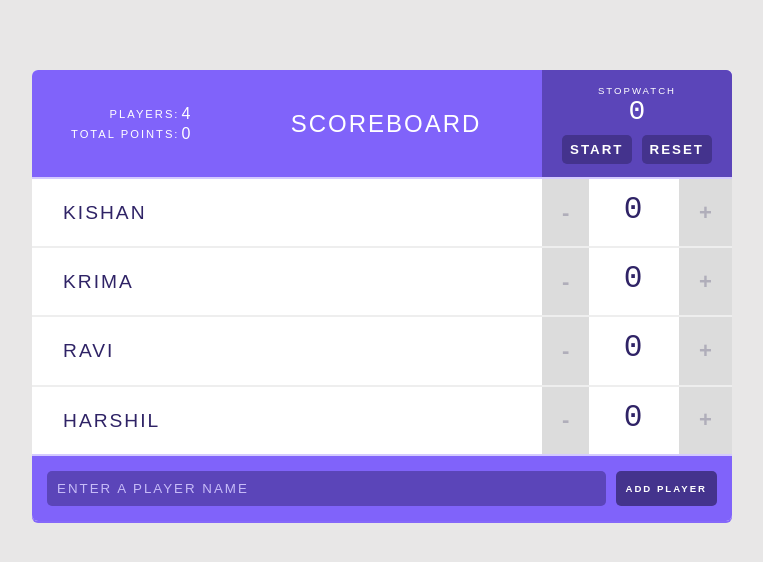
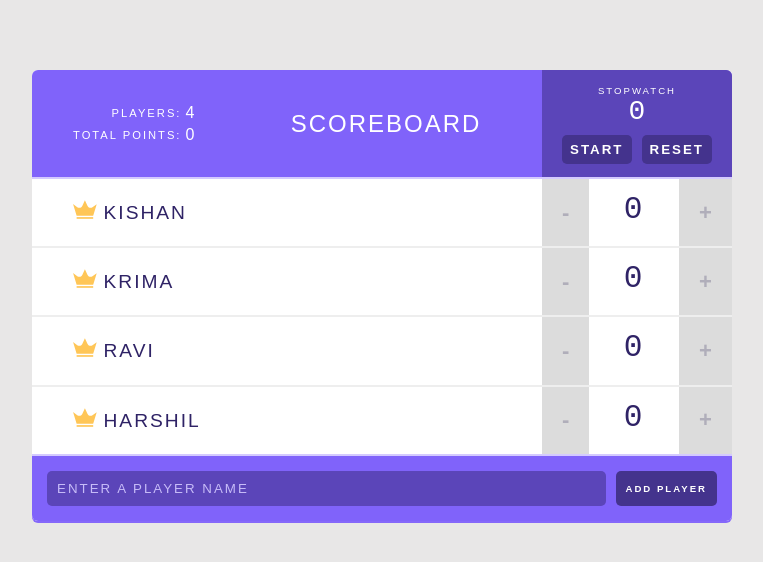
Before and after one commit to kkpatel911/React-App, a React (Create React App) app: page / in a window 1280 px wide. Shown: the top 562 px of the page, without its empty margins (258-1021 px from the left). Built offline with nearby package versions, Linux system fonts and the light colour scheme.

Commit message:
added icon to highest score

```diff
--- a/src/components/AddPlayerForm.js
+++ b/src/components/AddPlayerForm.js
@@ -20,8 +20,6 @@ export default class AddPlayerForm extends Component {
   };
 
   render() {
-    console.log(this.state.value);
-
     return (
       <form onSubmit={this.handleSbumit}>
         <input
--- a/src/components/App.js
+++ b/src/components/App.js
@@ -61,7 +61,23 @@ class App extends React.Component {
     });
   };
 
+  // getHighScore = () => {
+  //   const scores = this.state.players.map(p => p.score);
+  //   const highScore = Math.max(...scores);
+  //   if (highScore > 0) {
+  //     return highScore;
+  //   }
+  //   return null;
+  // };
+
   render() {
+    const scores = this.state.players.map(p => p.score);
+    const highScore = Math.max(...scores);
+    {
+      console.log({ highScore });
+    }
+
+    // const highScore = this.getHighScore;
     return (
       <div className="scoreboard">
         <Header title="Scoreboard" players={this.state.players} />
@@ -75,8 +91,10 @@ class App extends React.Component {
             changeScore={this.handleScoreChnage}
             removePlayer={this.handleRemovePlayer}
             index={index}
+            isHighScore={highScore === player.score}
           />
         ))}
+
         <AddPlayerForm addPlayer={this.handleAddPlayer} />
       </div>
     );
--- a/src/components/Counter.js
+++ b/src/components/Counter.js
@@ -1,20 +1,21 @@
 import React from "react";
 
 const Counter = props => {
+  const { changeScore, score } = props;
   let index = props.index;
   return (
     <div className="counter">
       <button
         className="counter-action decrement"
-        onClick={() => props.changeScore(index, -1)}
+        onClick={() => changeScore(index, -1)}
       >
         {" "}
         -{" "}
       </button>
-      <span className="counter-score">{props.score}</span>
+      <span className="counter-score">{score}</span>
       <button
         className="counter-action increment"
-        onClick={() => props.changeScore(index, +1)}
+        onClick={() => changeScore(index, +1)}
       >
         {" "}
         +{" "}
--- a/src/components/Header.js
+++ b/src/components/Header.js
@@ -3,10 +3,11 @@ import Stats from "./Stats";
 import Stopwatch from "./Stopwatch";
 
 const Header = props => {
+  const { players, title } = props;
   return (
     <header>
-      <Stats players={props.players} />
-      <h1>{props.title}</h1>
+      <Stats players={players} />
+      <h1>{title}</h1>
       <Stopwatch />
     </header>
   );
--- /dev/null
+++ b/src/components/Icon.js
@@ -0,0 +1,22 @@
+import React from "react";
+
+const Icon = props => {
+  return (
+    <svg
+      viewBox="0 0 44 35"
+      className={props.isHighScore ? "is-high-score" : null}
+    >
+      <path
+        d="M26.7616 10.6207L21.8192 0L16.9973 10.5603C15.3699 14.1207 10.9096 15.2672 7.77534 12.9741L0 7.24138L6.56986 28.8448H37.0685L43.5781 7.72414L35.7425 13.0948C32.6685 15.2672 28.3288 14.0603 26.7616 10.6207Z"
+        transform="translate(0 0.301727)"
+      />
+      <rect
+        width="30.4986"
+        height="3.07759"
+        transform="translate(6.56987 31.5603)"
+      />
+    </svg>
+  );
+};
+
+export default Icon;
--- a/src/components/Player.js
+++ b/src/components/Player.js
@@ -1,29 +1,32 @@
-import React from "react";
+import React, { PureComponent } from "react";
+import Counter from "./Counter";
+import Icon from "./Icon";
 
-import Counter from "./Counter";
-
-const Player = props => {
-  console.log(props.name);
-
+class Player extends PureComponent {
+  render() {
+    const {
+      name,
+      score,
+      changeScore,
+      index,
+      id,
+      removePlayer,
+      isHighScore
+    } = this.props;
     return (
       <div className="player">
         <span className="player-name">
-        <button
-          className="remove-player"
-          onClick={() => props.removePlayer(props.id)}
-        >
+          <button className="remove-player" onClick={() => removePlayer(id)}>
             {" "}
-          x
+            ✂
           </button>
-        {props.name}
+          <Icon isHighScore={isHighScore} />
+          {name}
         </span>
-      <Counter
-        score={props.score}
-        changeScore={props.changeScore}
-        index={props.index}
-      />
+        <Counter score={score} changeScore={changeScore} index={index} />
       </div>
     );
-};
+  }
+}
 
 export default Player;
--- a/src/components/Stats.js
+++ b/src/components/Stats.js
@@ -8,19 +8,18 @@ const Stats = props => {
   }, 0);
 
   return (
-    <tabel className="stats">
+    <table className="stats">
       <tbody>
         <tr>
           <td>Players:</td>
           <td>{totalPlayer}</td>
         </tr>
-
         <tr>
           <td>Total Points:</td>
           <td>{totalPoints}</td>
         </tr>
       </tbody>
-    </tabel>
+    </table>
   );
 };
 
```
Lines whose indentation alone changed are shown as unchanged.
